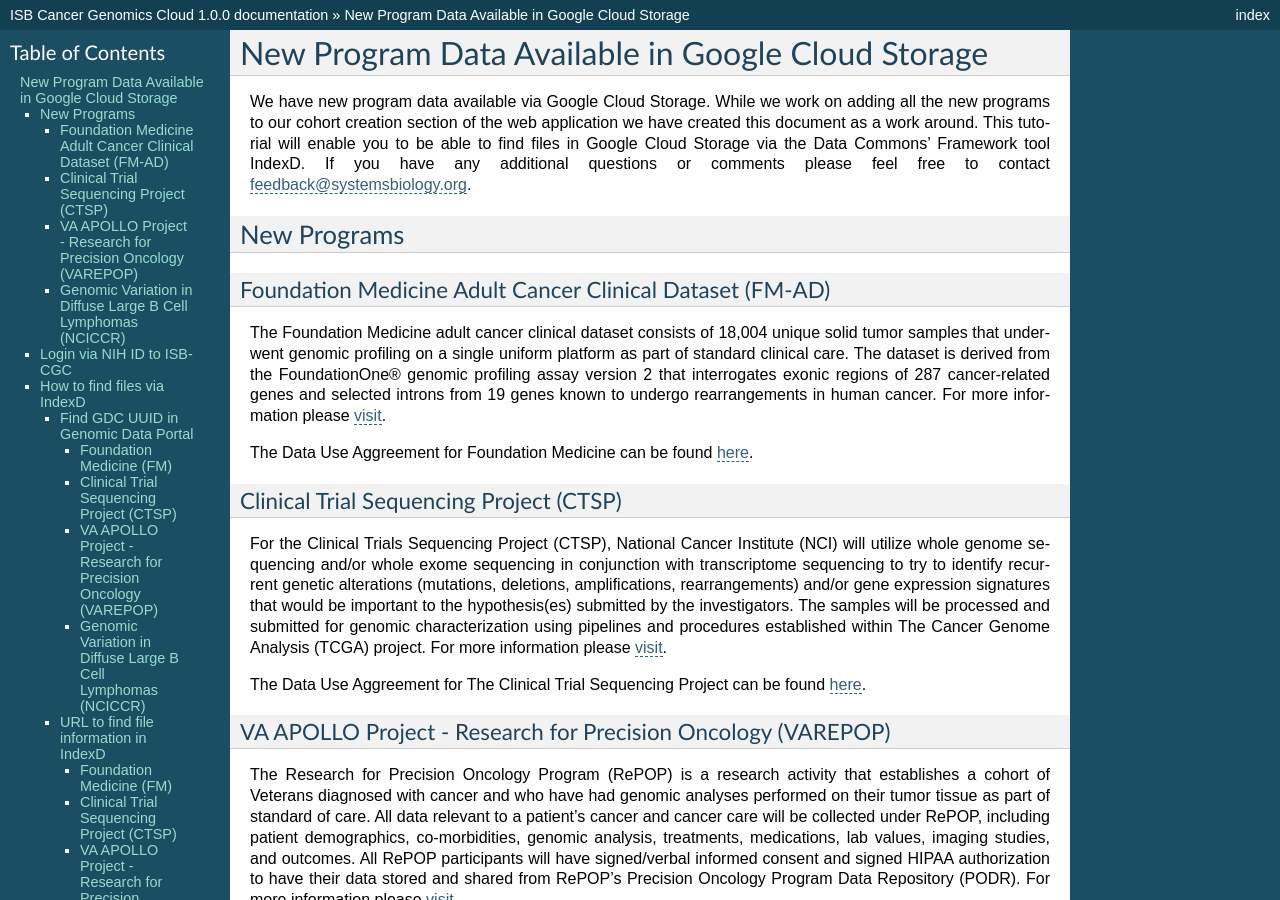
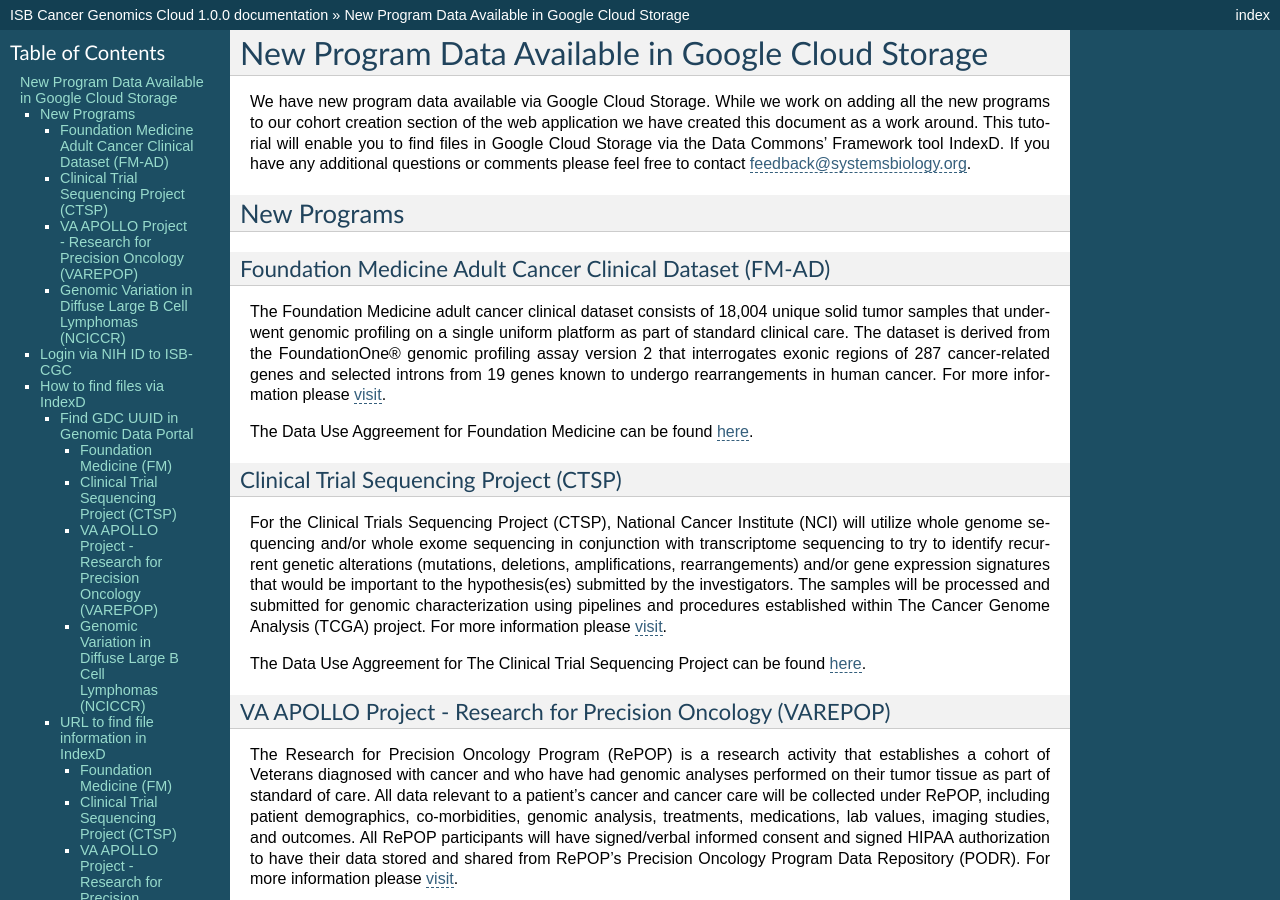
Before and after one commit to isb-cgc/readthedocs, a Sphinx documentation site: the page built from docs/source/sections/data/data2/AccessData/AccessviaIndexD.rst, in a window 1280 px wide and 900 px high. Built offline with Sphinx 7.4.7, drawn with Linux system fonts in a browser that asks for light colours; pages that are not in the unit, such as notebooks, are missing from menus.

Commit message:
text edit

```diff
--- a/docs/source/sections/data/data2/AccessData/AccessviaIndexD.rst
+++ b/docs/source/sections/data/data2/AccessData/AccessviaIndexD.rst
@@ -1,7 +1,7 @@
 New Program Data Available in Google Cloud Storage
 =======================================
 
-We have new program data available via Google Cloud Storage. While we work on adding all the new programs to our cohort creation section of the web application we have created this document as a work around.  This tutorial will enable you to be able to find files in Google Cloud Storage via the Data Commons' Framework tool IndexD. If you have any additional questions or comments please feel free to contact feedback@systemsbiology.org.
+We have new program data available via Google Cloud Storage. While we work on adding all the new programs to our cohort creation section of the web application we have created this document as a work around.  This tutorial will enable you to find files in Google Cloud Storage via the Data Commons' Framework tool IndexD. If you have any additional questions or comments please feel free to contact feedback@systemsbiology.org.
 
 New Programs
 -------------
```
